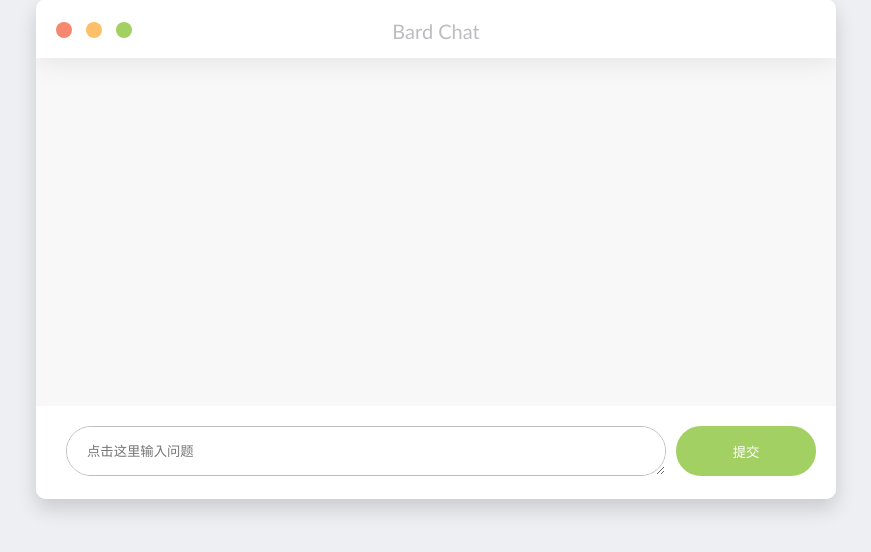
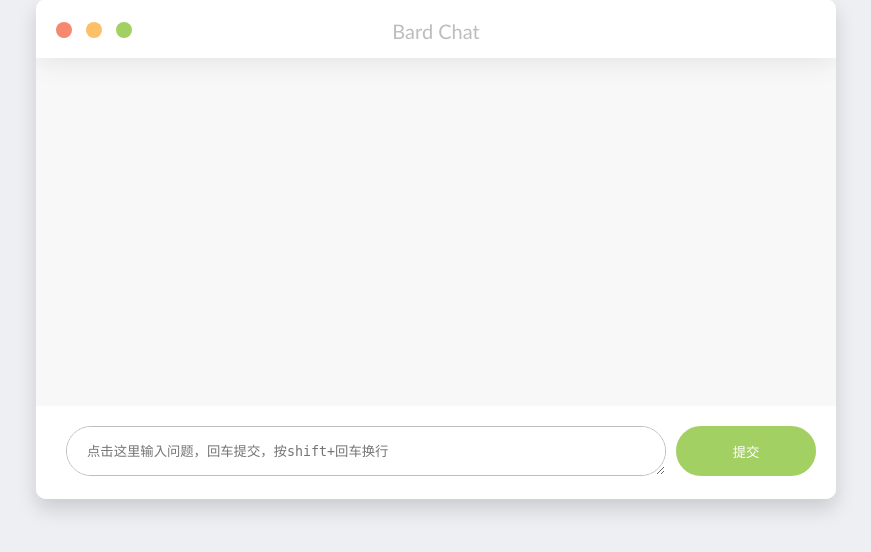
Before and after one commit to slippersheepig/bard-web, a Flask app: page / in a window 1280 px wide. Shown: the part 151-703 px from the top of the page, without its empty margins (204-1075 px from the left). Run offline with Flask 3, Linux system fonts and the light colour scheme.

Commit message:
Update chat.html

```diff
--- a/templates/chat.html
+++ b/templates/chat.html
@@ -28,7 +28,7 @@
             </div>
         </ul>
         <div class="bottom_wrapper clearfix">
-            <textarea class="message_input_wrapper" placeholder="点击这里输入问题" id="chatinput"></textarea>
+            <textarea class="message_input_wrapper" placeholder="点击这里输入问题，回车提交，按shift+回车换行" id="chatinput"></textarea>
             <button class="send_message" id="sendbutton">提交</button>
         </div>
     </div>
```
